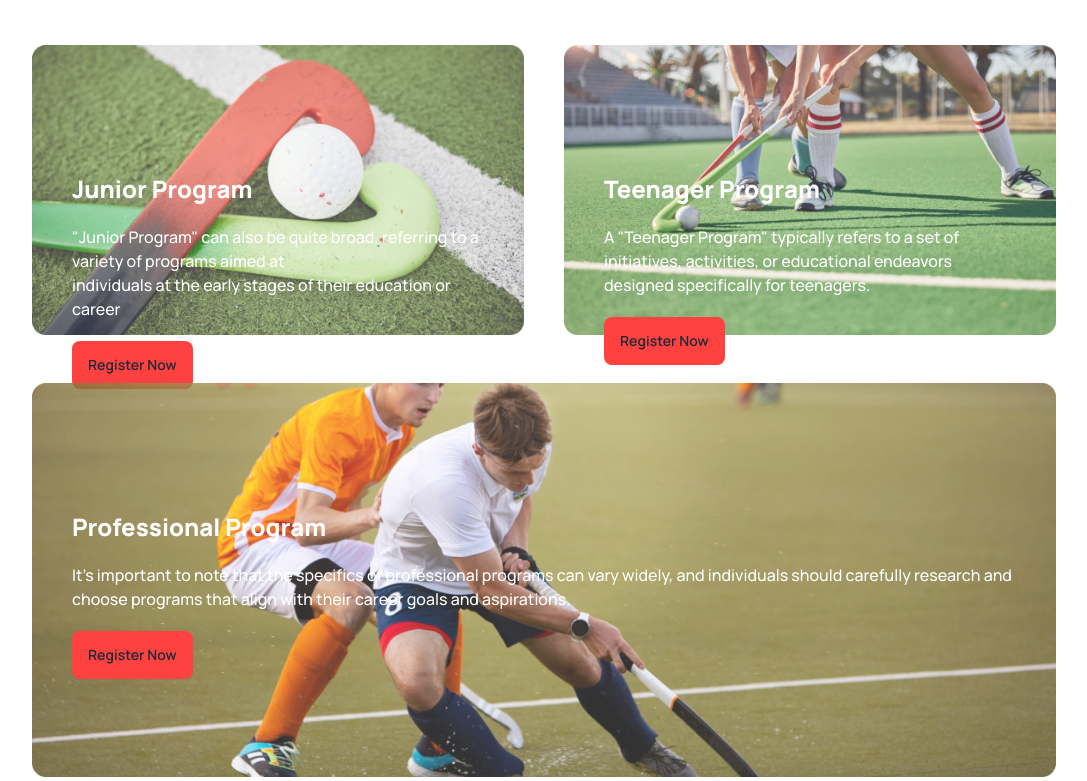
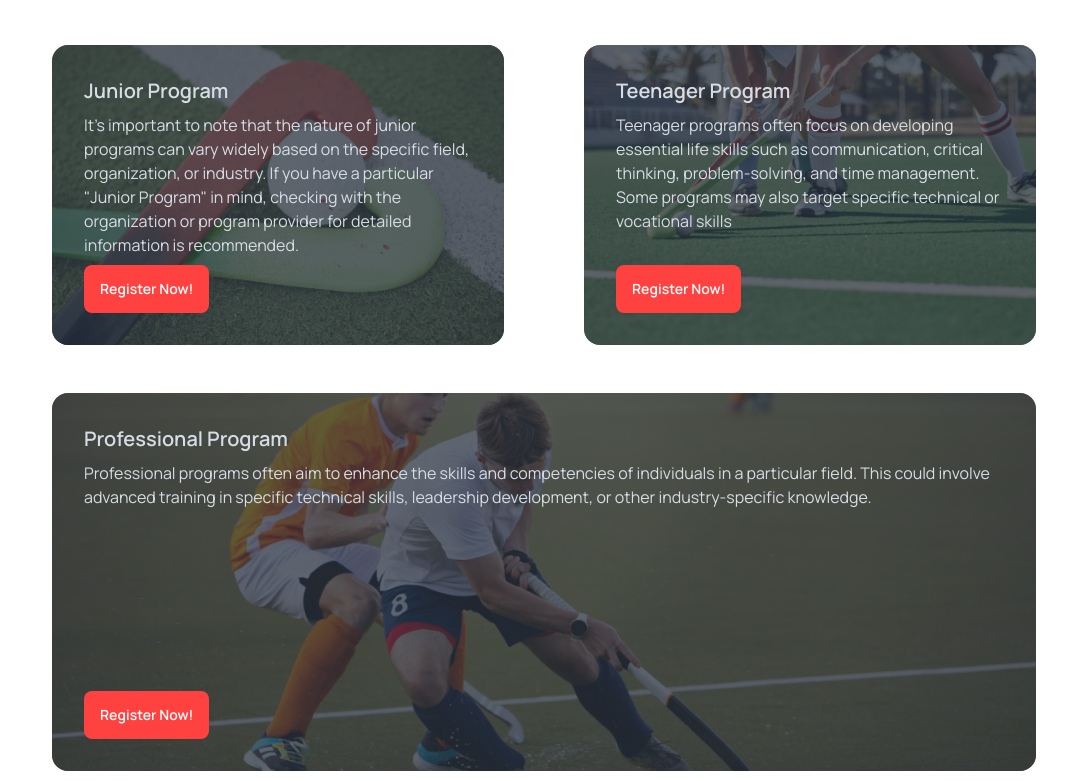
Before and after one commit to amitdebnath76/Assaginment-03, a plain HTML site: page index.html in a window 1280 px wide. Shown: the part 1705-2486 px from the top of the page, without its empty margins (96-1183 px from the left). Drawn offline with nearby package versions, Linux system fonts and the light colour scheme.

Commit message:
added card section by using Daisy UI

```diff
--- a/index.html
+++ b/index.html
@@ -231,55 +231,45 @@
       <section
         class="grid grid-cols-1 gap-10 mx-5 mt-5 lg:grid-cols-2 lg:mx-32 lg:mt-12"
       >
-        <div class="relative">
-          <img class="opacity-80 w-full" src="Images/2.png" alt="" />
-          <div
-            class="absolute top-0 left-0 px-5 pt-5 space-y-2 lg:space-y-5 lg:px-10 lg:pt-32"
-          >
-            <h3 class="text-[#FFF] text-2xl font-extrabold">Junior Program</h3>
-            <p class="text-[#FFF] font-medium">
-              "Junior Program" can also be quite broad, referring to a variety
-              of programs aimed at <br />
-              individuals at the early stages of their education or career
-            </p>
-            <button class="btn bg-[#FF4240] border-none">Register Now</button>
+      <div class="card px-5  image-full">
+        <figure><img class="w-full" src="Images/2.png" alt="Shoes" /></figure>
+        <div class="card-body">
+          <h2 class="card-title">Junior Program</h2>
+          <p>It's important to note that the nature of junior programs can vary widely based on the specific field, organization, or industry. If you have a particular "Junior Program" in mind, checking with the organization or program provider for detailed information is recommended.</p>
+          <div class="card-actions justify-start">
+            <button class="btn text-white bg-[#FF4240] border-none">Register Now!</button>
           </div>
         </div>
-        <div class="relative">
-          <img class="opacity-80 w-full" src="Images/3.png" alt="" />
-          <div
-            class="absolute top-0 left-0 px-4 pt-4 space-y-2 lg:space-y-5 lg:px-10 lg:pt-32"
-          >
-            <h3 class="text-[#FFF] text-2xl font-extrabold">Teenager Program</h3>
-            <p class="text-[#FFF] font-medium">
-                A "Teenager Program" typically refers to a set of initiatives, activities, or educational endeavors designed specifically for teenagers.
-            </p>
-            <button class="btn bg-[#FF4240] border-none">Register Now</button>
+      </div>
+        </div>
+        <div class="card px-5  image-full">
+          <figure><img class="w-full" src="Images/3.png" alt="Shoes" /></figure>
+          <div class="card-body">
+            <h2 class="card-title">Teenager Program</h2>
+            <p>Teenager programs often focus on developing essential life skills such as communication, critical thinking, problem-solving, and time management. Some programs may also target specific technical or vocational skills</p>
+            <div class="card-actions justify-start">
+              <button class="btn text-white bg-[#FF4240] border-none">Register Now!</button>
+            </div>
           </div>
         </div>
       </section>
       <!-- Program card section two -->
-      <section
-        class="grid grid-cols-1 mx-5 mt-5 lg:grid-cols-1 lg:mx-32 lg:mt-12"
-      >
-        <div class="relative">
-          <img class="opacity-80 w-full" src="Images/4.png" alt="" />
-          <div
-            class="absolute top-0 left-0 px-4 pt-4 space-y-2 lg:space-y-5 lg:px-10 lg:pt-32"
-          >
-            <h3 class="text-[#FFF] text-2xl font-extrabold">
-              Professional Program
-            </h3>
-            <p class="text-[#FFF] font-medium">
-              It's important to note that the specifics of professional programs
-              can vary widely, and individuals should carefully research and
-              choose programs that align with their career goals and
-              aspirations.
-            </p>
-            <button class="btn bg-[#FF4240] border-none">Register Now</button>
+
+      <!-- Daisy UI using for card -->
+      <section class="mx-5 mt-5  lg:mx-32 lg:mt-12">
+        <div class="card px-5  image-full">
+          <figure><img class="w-full" src="Images/4.png" alt="Shoes" /></figure>
+          <div class="card-body">
+            <h2 class="card-title">Professional Program</h2>
+            <p>Professional programs often aim to enhance the skills and competencies of individuals in a particular field. This could involve advanced training in specific technical skills, leadership development, or other industry-specific knowledge.</p>
+            <div class="card-actions justify-start">
+              <button class="btn text-white bg-[#FF4240] border-none">Register Now!</button>
+            </div>
           </div>
         </div>
       </section>
+
+
       <!-- New product section -->
       <div class="mx-5 mt-5 lg:mt-12 lg:mx-96 text-center">
         <h3
```
